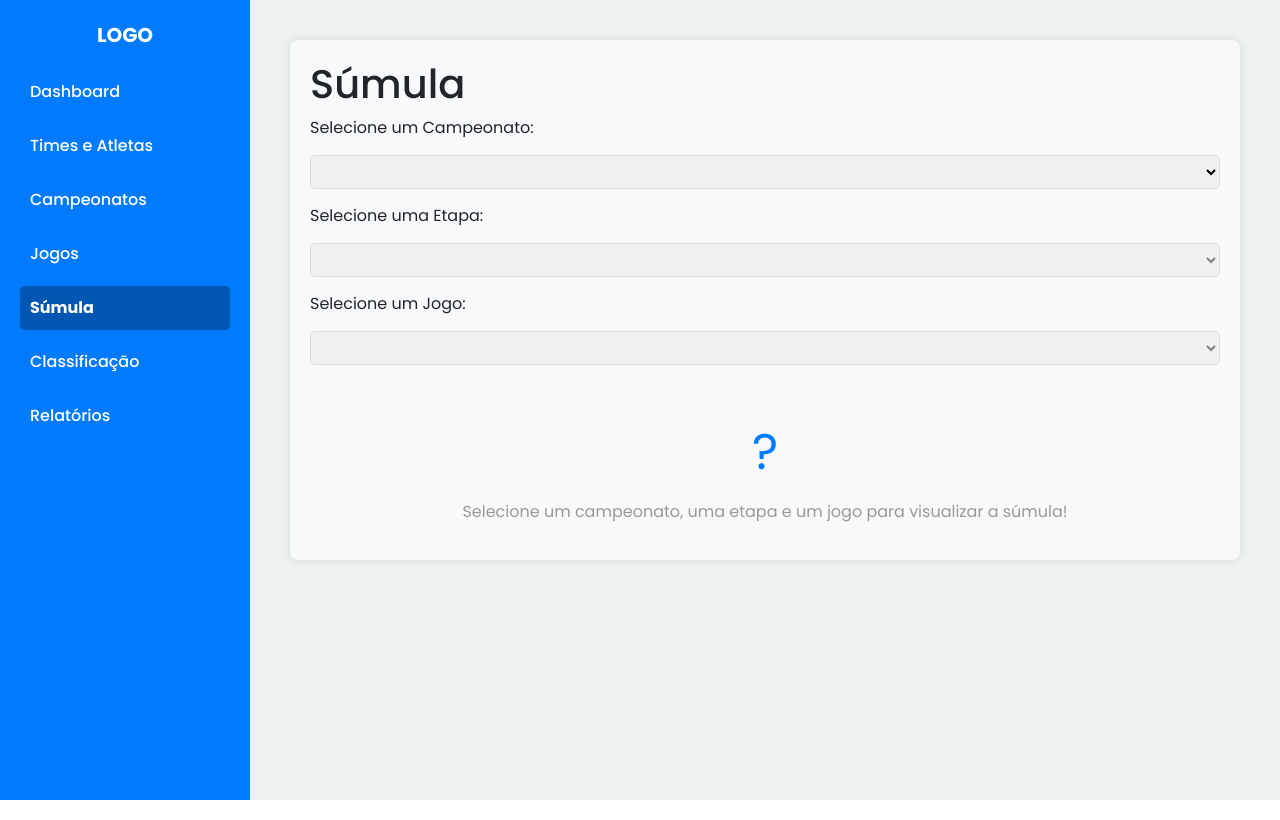
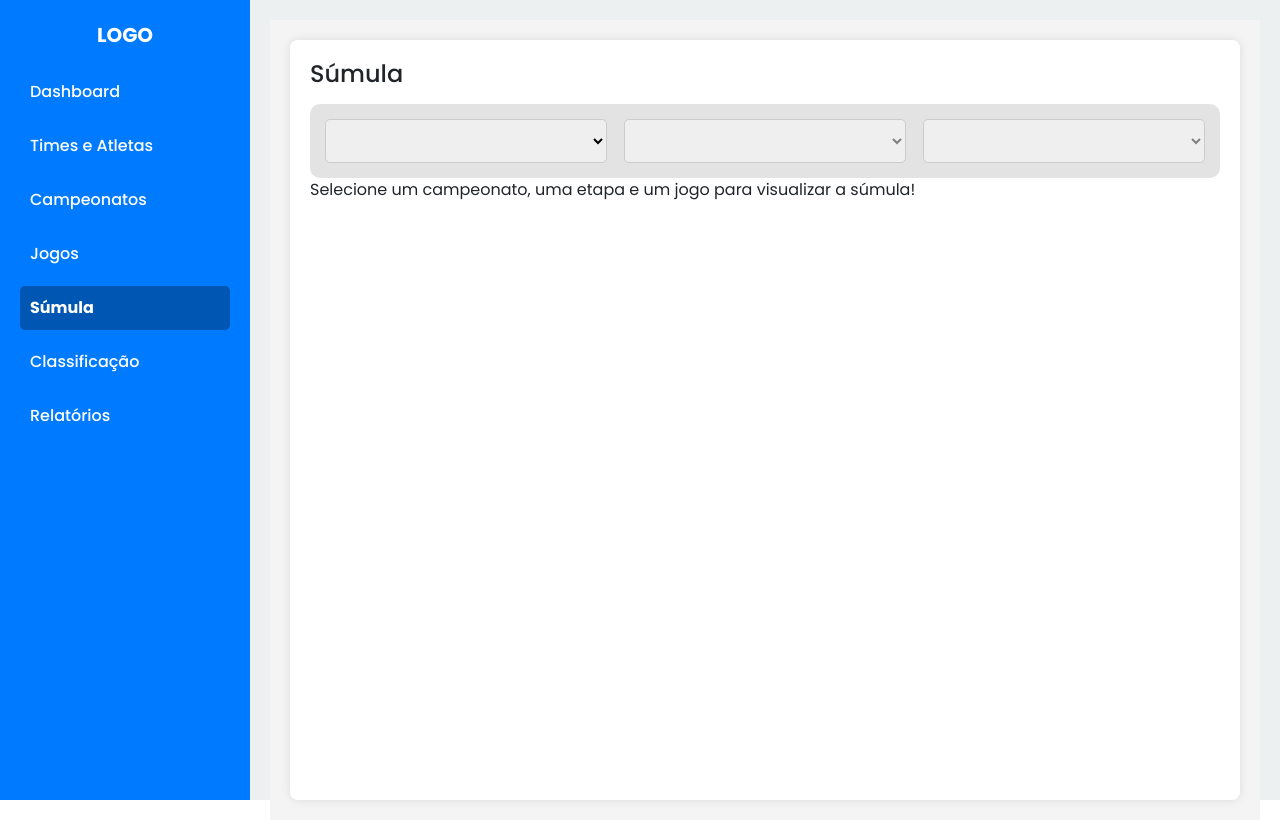
Before and after one commit to PedroFaria06/Gerenciador_Campeonatos_Esportivos, an Angular app: page /sumula in a window 1280 px wide. Built offline with nearby package versions, Linux system fonts and the light colour scheme; a small style sheet from the web is missing.

Commit message:
commit de novas atualizações de telas

```diff
--- a/src/app/jogos/jogos.component.css
+++ b/src/app/jogos/jogos.component.css
@@ -1,74 +1,91 @@
-.dashboard-container {
-    display: flex;
-  }
+.content {
+  padding: 20px;
+  background-color: #f5f6f8;
+}
 
-  .sidebar {
-    width: 250px;
-    background-color: #007bff;
-    color: white;
-    height: 100vh;
-    padding: 20px;
-  }
+h1 {
+  font-size: 24px;
+  font-weight: bold;
+  margin-bottom: 20px;
+}
 
-  .sidebar .logo {
-    font-size: 24px;
-    font-weight: bold;
-    margin-bottom: 30px;
-  }
+.select-campeonato {
+  display: flex;
+  flex-direction: column;
+  align-items: center;
+  margin-bottom: 20px;
+}
 
-  .sidebar .menu li {
-    margin-bottom: 20px;
-    list-style: none;
-    cursor: pointer;
-  }
+.select-campeonato label {
+  font-weight: bold;
+  margin-bottom: 5px;
+}
 
-  .sidebar .menu li.active {
-    background-color: #68a4ff;
-    font-weight: bold;
-  }
+.select-campeonato select {
+  padding: 10px;
+  border-radius: 5px;
+  border: 1px solid #ccc;
+  font-size: 16px;
+  width: 250px;
+}
 
-  .content {
-    display: flex;
-    flex-direction: column;
-    padding: 20px;
-    background: #fff;
-    border-radius: 8px;
-    box-shadow: 0 0 10px rgba(0, 0, 0, 0.1);
-    margin: 20px;
-  }
+.fase-container {
+  background: white;
+  border-radius: 8px;
+  margin: 10px 0;
+  padding: 10px;
+  box-shadow: 0 2px 5px rgba(0, 0, 0, 0.1);
+}
 
-  .select-campeonato {
-    margin-bottom: 30px;
-  }
+.fase-header {
+  display: flex;
+  justify-content: space-between;
+  font-weight: bold;
+  font-size: 18px;
+  margin-bottom: 10px;
+}
 
-  .select-campeonato label {
-    font-size: 16px;
-    margin-right: 10px;
-  }
+.status {
+  padding: 5px 10px;
+  border-radius: 5px;
+  font-size: 12px;
+  font-weight: bold;
+}
 
-  .select-campeonato select {
-    padding: 5px 10px;
-    border-radius: 5px;
-    border: 1px solid #ddd;
-    font-size: 14px;
-  }
+.concluído {
+  background-color: #d4edda;
+  color: #155724;
+}
 
-  .mensagem-selecao {
-    display: flex;
-    flex-direction: column;
-    align-items: center;
-    justify-content: center;
-    margin-top: 50px;
-    text-align: center;
-    color: #999;
-  }
+.em-andamento {
+  background-color: #cce5ff;
+  color: #004085;
+}
 
-  .mensagem-selecao .icone {
-    font-size: 50px;
-    color: #007bff;
-    margin-bottom: 10px;
-  }
+.não-iniciado {
+  background-color: #f8d7da;
+  color: #721c24;
+}
 
-  .mensagem-selecao p {
-    font-size: 16px;
-  }
+.grupo-header {
+  display: flex;
+  justify-content: space-between;
+  font-size: 16px;
+  padding: 8px;
+  cursor: pointer;
+}
+
+.grupo-detalhes table {
+  width: 100%;
+  border-collapse: collapse;
+}
+
+.grupo-detalhes th, .grupo-detalhes td {
+  padding: 8px;
+  border-bottom: 1px solid #ddd;
+  text-align: center;
+}
+
+.toggle-icon {
+  font-size: 16px;
+}
--- a/src/app/jogos/jogos.component.html
+++ b/src/app/jogos/jogos.component.html
@@ -1,4 +1,3 @@
-<!-- Conteúdo Principal -->
 <div class="content">
   <h1>Jogos</h1>
 
@@ -13,11 +12,42 @@
     </select>
   </div>
 
-  <!-- Mensagem de Seleção -->
-  <div *ngIf="!selectedCampeonato" class="mensagem-selecao">
-    <div class="icone">
-      <span>?</span>
+  <!-- Exibição de Jogos -->
+  <div *ngIf="selectedCampeonato">
+    <div class="fase-container" *ngFor="let fase of fases">
+      <div class="fase-header">
+        <span class="fase-nome">{{ fase.nome }}</span>
+        <span class="status {{ fase.status | lowercase }}">{{ fase.status }}</span>
+      </div>
+
+      <div class="fase-grupos" *ngFor="let grupo of fase.grupos">
+        <div class="grupo-header" (click)="toggleGrupo(grupo)">
+          <span class="grupo-nome">{{ grupo.nome }}</span>
+          <span class="status {{ grupo.status | lowercase }}">{{ grupo.status }}</span>
+          <span class="toggle-icon">{{ grupo.expanded ? '▲' : '▼' }}</span>
+        </div>
+
+        <div class="grupo-detalhes" *ngIf="grupo.expanded">
+          <table>
+            <thead>
+              <tr>
+                <th>Confronto</th>
+                <th>Data</th>
+                <th>Local</th>
+                <th>Horário</th>
+              </tr>
+            </thead>
+            <tbody>
+              <tr *ngFor="let jogo of grupo.jogos">
+                <td>{{ jogo.time1 }} x {{ jogo.time2 }}</td>
+                <td>{{ jogo.data }}</td>
+                <td>{{ jogo.local }}</td>
+                <td>{{ jogo.horario }}</td>
+              </tr>
+            </tbody>
+          </table>
+        </div>
+      </div>
     </div>
-    <p>Selecione um campeonato para visualizar os jogos!</p>
   </div>
 </div>
--- a/src/app/sumula/sumula.component.css
+++ b/src/app/sumula/sumula.component.css
@@ -1,5 +1,7 @@
 .dashboard-container {
   display: flex;
+  height: 100vh;
+  background-color: #f4f4f4;
 }
 
 .sidebar {
@@ -30,7 +32,7 @@
 .content {
   flex-grow: 1;
   padding: 20px;
-    background-color: #f8f9fa;
+  background-color: #ffffff;
   border-radius: 8px;
   box-shadow: 0 0 10px rgba(0, 0, 0, 0.1);
   margin: 20px;
@@ -38,39 +40,71 @@
 
 .dropdown-container {
   display: flex;
-    flex-direction: column;
-    gap: 15px;
-    margin-bottom: 30px;
+  justify-content: space-between;
+  background: #e3e3e3;
+  padding: 15px;
+  border-radius: 10px;
 }
 
-  .dropdown-container label {
-    font-size: 16px;
-    margin-right: 10px;
-  }
-
-  .dropdown-container select {
-    padding: 5px 10px;
+select {
+  padding: 10px;
+  width: 32%;
   border-radius: 5px;
-    border: 1px solid #ddd;
+  border: 1px solid #ccc;
   font-size: 14px;
 }
 
-  .mensagem-selecao {
-    display: flex;
-    flex-direction: column;
-    align-items: center;
-    justify-content: center;
-    margin-top: 50px;
-    text-align: center;
-    color: #999;
+h1 {
+  font-size: 24px;
+  margin-bottom: 15px;
 }
 
-  .mensagem-selecao .icone {
-    font-size: 50px;
-    color: #007bff;
-    margin-bottom: 10px;
+.sumula-container {
+  margin-top: 20px;
+  padding: 20px;
+  background: white;
+  border-radius: 10px;
+  box-shadow: 0 0 10px rgba(0, 0, 0, 0.1);
 }
 
-  .mensagem-selecao p {
-    font-size: 16px;
+.dados-partida,
+.eventos-partida,
+.lista-jogadores {
+  margin-bottom: 20px;
 }
+
+.dados-partida p {
+  margin: 5px 0;
+}
+
+.eventos-partida table,
+.lista-jogadores table {
+  width: 100%;
+  border-collapse: collapse;
+  margin-top: 10px;
+}
+
+.eventos-partida th,
+.eventos-partida td,
+.lista-jogadores th,
+.lista-jogadores td {
+  border: 1px solid #ddd;
+  padding: 8px;
+  text-align: left;
+}
+
+.eventos-partida th {
+  background-color: #007bff;
+  color: white;
+}
+
+.time {
+  margin-top: 10px;
+}
+
+.time h4 {
+  background-color: #007bff;
+  color: white;
+  padding: 10px;
+  border-radius: 5px;
+}
--- a/src/app/sumula/sumula.component.html
+++ b/src/app/sumula/sumula.component.html
@@ -1,13 +1,8 @@
 <div class="dashboard-container">
-
-
-    <!-- Conteúdo Principal -->
   <div class="content">
     <h1>Súmula</h1>
 
-      <!-- Dropdowns -->
     <div class="dropdown-container">
-        <label for="select-campeonato">Selecione um Campeonato:</label>
       <select id="select-campeonato" [(ngModel)]="selectedCampeonato">
         <option value="" disabled selected>Selecione um Campeonato</option>
         <option *ngFor="let campeonato of campeonatos" [value]="campeonato.id">
@@ -15,7 +10,6 @@
         </option>
       </select>
 
-        <label for="select-etapa">Selecione uma Etapa:</label>
       <select id="select-etapa" [(ngModel)]="selectedEtapa" [disabled]="!selectedCampeonato">
         <option value="" disabled selected>Selecione uma Etapa</option>
         <option *ngFor="let etapa of etapas" [value]="etapa.id">
@@ -23,7 +17,6 @@
         </option>
       </select>
 
-        <label for="select-jogo">Selecione um Jogo:</label>
       <select id="select-jogo" [(ngModel)]="selectedJogo" [disabled]="!selectedEtapa">
         <option value="" disabled selected>Selecione um Jogo</option>
         <option *ngFor="let jogo of jogos" [value]="jogo.id">
@@ -32,12 +25,74 @@
       </select>
     </div>
 
-      <!-- Mensagem de Seleção -->
     <div *ngIf="!selectedJogo" class="mensagem-selecao">
-        <div class="icone">
-          <span>?</span>
+      <p>Selecione um campeonato, uma etapa e um jogo para visualizar a súmula!</p>
     </div>
-        <p>Selecione um campeonato, uma etapa e um jogo para visualizar a súmula!</p>
+
+    <div *ngIf="selectedJogo" class="sumula-container">
+      <div class="dados-partida">
+        <h3>Dados da Partida</h3>
+        <p><strong>📅 Data:</strong> 10/11/2024</p>
+        <p><strong>📍 Local:</strong> Arena ABC</p>
+        <p><strong>⏰ Horário:</strong> 17:00</p>
+        <p><strong>🆚 Times:</strong> Time 1 x Time 2</p>
+        <p><strong>⚖️ Árbitro:</strong> João</p>
+      </div>
+
+      <div class="eventos-partida">
+        <h3>Eventos da Partida</h3>
+        <table>
+          <tr>
+            <th>Evento</th>
+            <th>Jogador</th>
+            <th>Nº</th>
+            <th>Tempo</th>
+            <th>Observações</th>
+          </tr>
+          <tr *ngFor="let evento of eventos">
+            <td>{{ evento.tipo }}</td>
+            <td>{{ evento.jogador }}</td>
+            <td>{{ evento.numero }}</td>
+            <td>{{ evento.tempo }}'</td>
+            <td>{{ evento.observacao }}</td>
+          </tr>
+        </table>
+      </div>
+
+      <div class="lista-jogadores">
+        <h3>Lista de Jogadores que iniciaram a partida</h3>
+        <div class="time">
+          <h4>Time 1 - Técnico: Pedro</h4>
+          <table>
+            <tr>
+              <th>Nº</th>
+              <th>Nome</th>
+              <th>Posição</th>
+            </tr>
+            <tr *ngFor="let jogador of time1">
+              <td>{{ jogador.numero }}</td>
+              <td>{{ jogador.nome }}</td>
+              <td>{{ jogador.posicao }}</td>
+            </tr>
+          </table>
+        </div>
+
+        <div class="time">
+          <h4>Time 2 - Técnico: João</h4>
+          <table>
+            <tr>
+              <th>Nº</th>
+              <th>Nome</th>
+              <th>Posição</th>
+            </tr>
+            <tr *ngFor="let jogador of time2">
+              <td>{{ jogador.numero }}</td>
+              <td>{{ jogador.nome }}</td>
+              <td>{{ jogador.posicao }}</td>
+            </tr>
+          </table>
         </div>
       </div>
     </div>
+  </div>
+</div>
--- a/src/app/sumula/sumula.component.ts
+++ b/src/app/sumula/sumula.component.ts
@@ -5,27 +5,28 @@ import { FormsModule } from '@angular/forms';
 @Component({
   selector: 'app-sumula',
   standalone: true,
-  imports: [CommonModule, FormsModule], // Importar FormsModule para [(ngModel)]
+  imports: [CommonModule, FormsModule],
   templateUrl: './sumula.component.html',
   styleUrls: ['./sumula.component.css'],
 })
 export class SumulaComponent implements OnInit {
-  campeonatos = [
-    { id: 1, nome: 'Campeonato 1' },
-    { id: 2, nome: 'Campeonato 2' },
-    { id: 3, nome: 'Campeonato 3' },
+  campeonatos = [{ id: 1, nome: 'Copa ABC' }];
+  etapas = [{ id: 1, nome: 'Quartas de final' }];
+  jogos = [{ id: 1, nome: 'Time 1 x Time 2' }];
+
+  eventos = [
+    { tipo: 'Cartão Amarelo', jogador: 'Pedro', numero: 10, tempo: 17, observacao: 'Primeiro cartão do jogo.' },
+    { tipo: 'Gol', jogador: 'João', numero: 11, tempo: 23, observacao: 'Primeiro gol do jogo.' },
   ];
 
-  etapas = [
-    { id: 1, nome: 'Etapa 1' },
-    { id: 2, nome: 'Etapa 2' },
-    { id: 3, nome: 'Etapa 3' },
+  time1 = [
+    { numero: 1, nome: 'João Pedro', posicao: 'Goleiro' },
+    { numero: 2, nome: 'Carlos', posicao: 'Defensor' },
   ];
 
-  jogos = [
-    { id: 1, nome: 'Jogo 1' },
-    { id: 2, nome: 'Jogo 2' },
-    { id: 3, nome: 'Jogo 3' },
+  time2 = [
+    { numero: 1, nome: 'João Pedro', posicao: 'Goleiro' },
+    { numero: 2, nome: 'Lucas', posicao: 'Defensor' },
   ];
 
   selectedCampeonato: number | null = null;
```
Also changed, not shown: src/app/jogos/jogos.component.ts (+68 -5 lines). Lines whose indentation alone changed are shown as unchanged.
